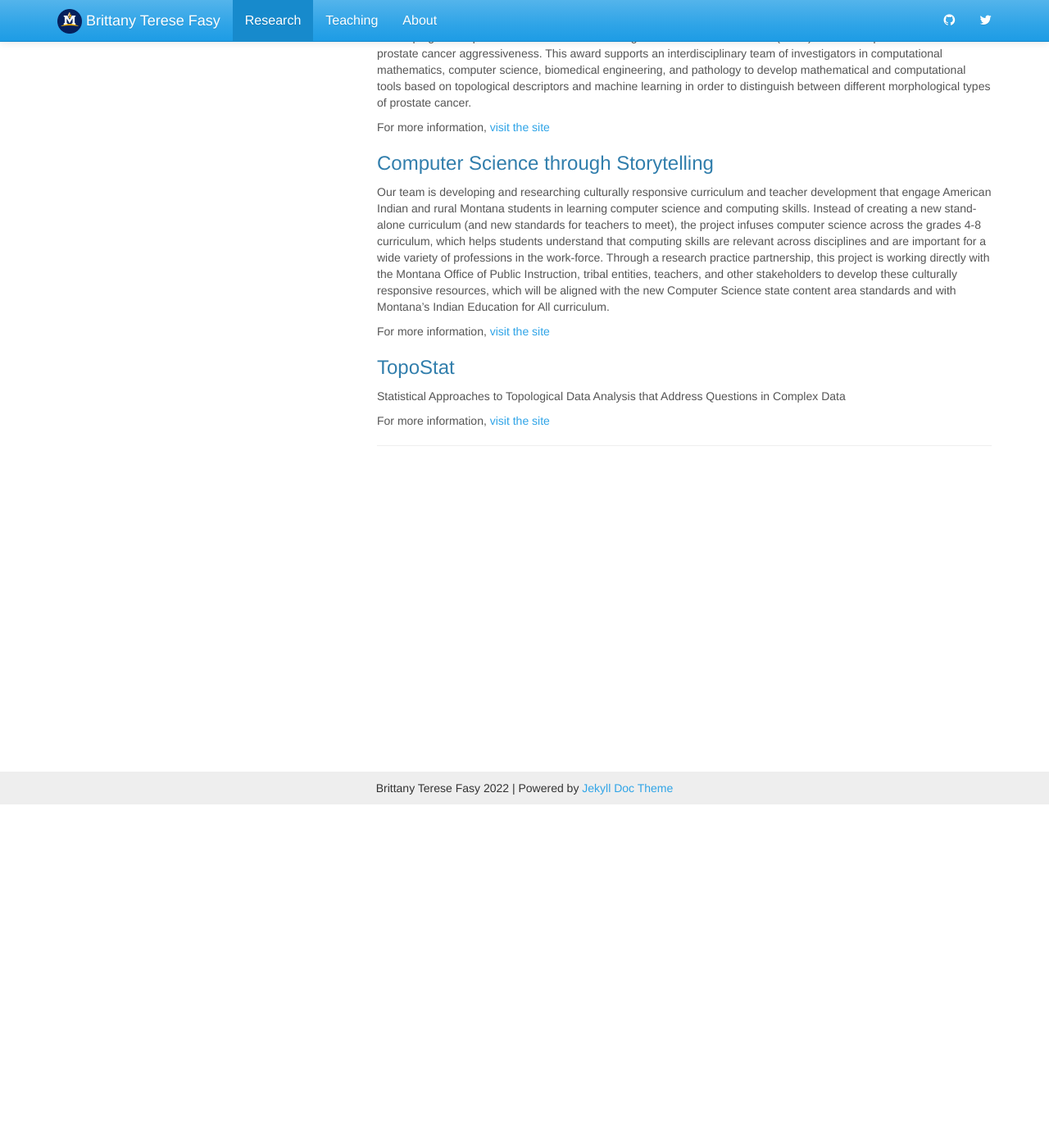
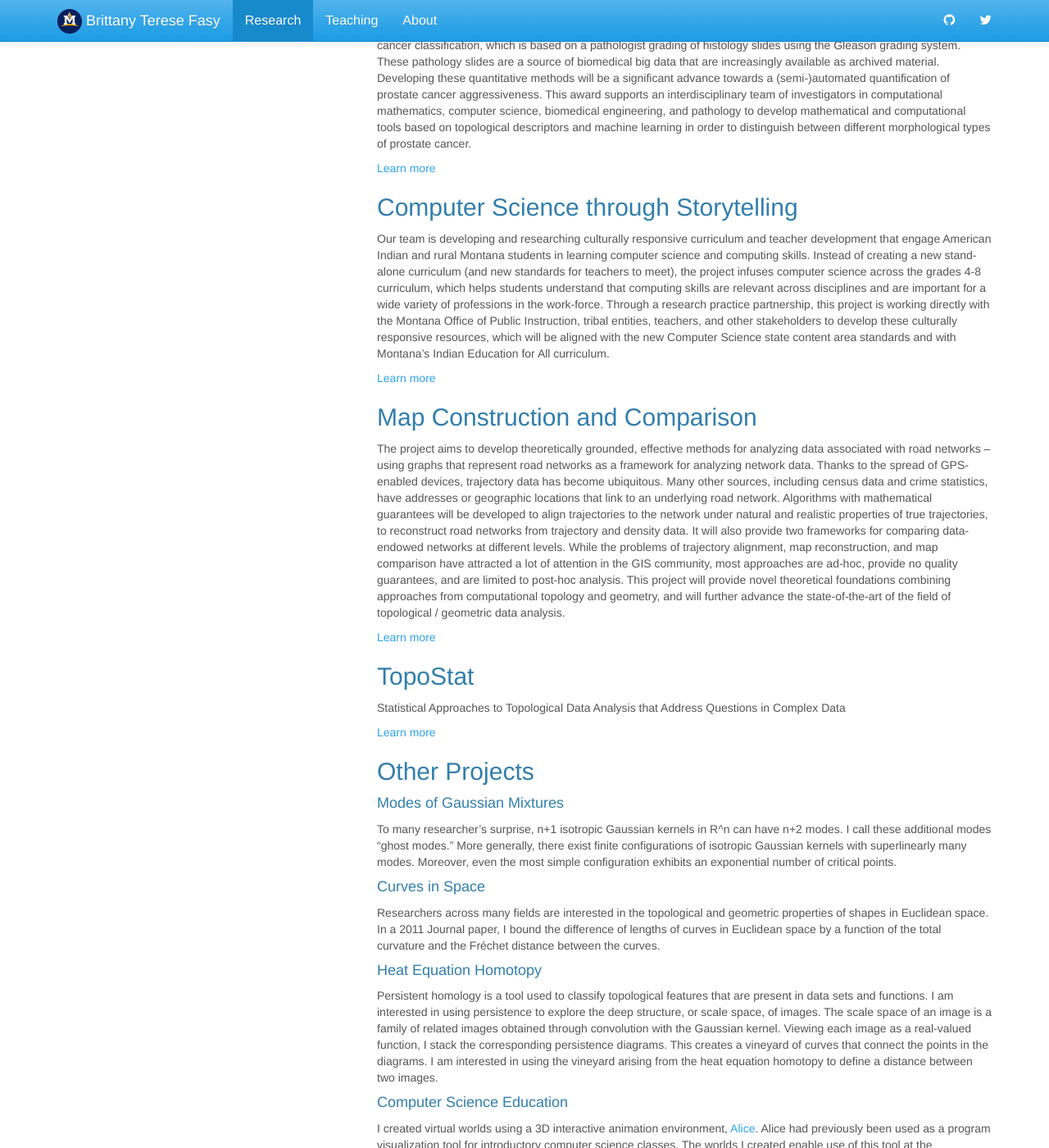
Before and after one commit to compTAG/brittany-fasy, a Jekyll site: the page built from _research/index.md, in a window 1280 px wide and 1400 px high, scrolled down 419 px. Shown: the whole window at 82% size. Built offline with Jekyll 4.4.1, drawn with Linux system fonts in a browser that asks for light colours; some of the changed text lies outside the part shown.

Commit message:
attempt at research page

```diff
--- a/_config.yml
+++ b/_config.yml
@@ -9,7 +9,7 @@ lang: en-US
 
 baseurl: "/brittany-fasy" # the subpath of your site, e.g. /blog/
 url: https://benholmgren.github.io/brittany-fasy # the base hostname & protocol for your site
-git_address: https://github.com/bfasy
+git_address: https://github.com/brittany
 git_edit_address: https://github.com/aksakalli/jekyll-doc-theme/blob/gh-pages
 
 # theme options from https://bootswatch.com/3/
--- a/_research/index.md
+++ b/_research/index.md
@@ -12,20 +12,65 @@ and in her <a href="../../assets/fasy-brittany-rsrch-stmt.pdf">formal research s
 
 # Projects
 
-### Quantifying Morphologic Phenotypes in Prostate Cancer - Developing Topological Descriptors for Machine Learning Algorithms (QuBBD)
+## Quantifying Morphologic Phenotypes in Prostate Cancer - Developing Topological Descriptors for Machine Learning Algorithms (QuBBD)
 
 The long-term goal of this project is to develop quantitative methodology for detecting geometric and topological features in point clouds extracted from (histology) images. Of particular relevance, this project considers the setting of prostate cancer classification, which is based on a pathologist grading of histology slides using the Gleason grading system. These pathology slides are a source of biomedical big data that are increasingly available as archived material. Developing these quantitative methods will be a significant advance towards a (semi-)automated quantification of prostate cancer aggressiveness. This award supports an interdisciplinary team of investigators in computational mathematics, computer science, biomedical engineering, and pathology to develop mathematical and computational tools based on topological descriptors and machine learning in order to distinguish between different morphological types of prostate cancer.
 
-For more information, [visit the site](https://www.cs.tulane.edu/~carola/research/qubbd.html)
+[Learn more](https://www.cs.tulane.edu/~carola/research/qubbd.html)
 
-### Computer Science through Storytelling
+## Computer Science through Storytelling
 
 Our team is developing and researching culturally responsive curriculum and teacher development that engage American Indian and rural Montana students in learning computer science and computing skills. Instead of creating a new stand-alone curriculum (and new standards for teachers to meet), the project infuses computer science across the grades 4-8 curriculum, which helps students understand that computing skills are relevant across disciplines and are important for a wide variety of professions in the work-force. Through a research practice partnership, this project is working directly with the Montana Office of Public Instruction, tribal entities, teachers, and other stakeholders to develop these culturally responsive resources, which will be aligned with the new Computer Science state content area standards and with Montana's Indian Education for All curriculum.
 
-For more information, [visit the site](https://www.montana.edu/storytelling/)
+[Learn more](https://www.montana.edu/storytelling/)
 
-### TopoStat
+## Map Construction and Comparison
+
+The project aims to develop theoretically grounded, effective methods for analyzing data associated with road networks -- using graphs that represent road networks as a framework for analyzing network data. Thanks to the spread of GPS-enabled devices, trajectory data has become ubiquitous. Many other sources, including census data and crime statistics, have addresses or geographic locations that link to an underlying road network. Algorithms with mathematical guarantees will be developed to align trajectories to the network under natural and realistic properties of true trajectories, to reconstruct road networks from trajectory and density data. It will also provide two frameworks for comparing data-endowed networks at different levels. While the problems of trajectory alignment, map reconstruction, and map comparison have attracted a lot of attention in the GIS community, most approaches are ad-hoc, provide no quality guarantees, and are limited to post-hoc analysis. This project will provide novel theoretical foundations combining approaches from computational topology and geometry, and will further advance the state-of-the-art of the field of topological / geometric data analysis.
+
+[Learn more](https://www.cs.tulane.edu/~carola/research/roadNetworkData.html)
+
+## TopoStat
 
 Statistical Approaches to Topological Data Analysis that Address Questions in Complex Data
 
-For more information, [visit the site](https://comptag.github.io/topostat/)
+[Learn more](https://comptag.github.io/topostat/)
+
+## Other Projects
+
+#### Modes of Gaussian Mixtures
+
+To many researcher's surprise, n+1 isotropic Gaussian kernels in R^n can have n+2 modes.
+I call these additional modes "ghost modes." More generally, there exist finite configurations of isotropic Gaussian kernels with superlinearly many modes.
+Moreover, even the most simple configuration exhibits an exponential number of critical points.
+
+#### Curves in Space
+
+Researchers across many fields are interested in the topological and geometric properties of shapes in Euclidean space.
+In a 2011 Journal paper, I bound the difference of lengths of curves in Euclidean space by a function of the total
+curvature and the Fréchet distance between the curves.
+
+#### Heat Equation Homotopy
+
+Persistent homology is a tool used to classify topological features that are present in data sets and functions.
+I am interested in using persistence to explore the deep structure, or scale space, of images.
+The scale space of an image is a family of related images obtained through convolution with the Gaussian kernel.
+Viewing each image as a real-valued function, I stack the corresponding persistence diagrams.
+This creates a vineyard of curves that connect the points in the diagrams.
+I am interested in using the vineyard arising from the heat equation homotopy to define a distance between two images.
+
+#### Computer Science Education
+
+I created virtual worlds using a 3D interactive animation environment, [Alice](http://www.alice.org/).
+Alice had previously been used as a program visualization tool for introductory computer science classes.
+The worlds I created enable use of this tool at the intermediate programming level by introducing the concepts of lists and arrays.
+This research has provoked interest in expanding the use of Alice to higher level CS courses.
+
+#### Homotopy Classification Problems
+
+A basic problem in mathematics is the classification problem.
+In group theory we have the Classification Problem for Groups: Given a collection G of groups, classify the groups G in G up to isomorphism.
+And in homotopy theory, we have the Homotopy Classification Problem for Spaces:
+Given a collection T of topological spaces, classify the spaces X in T up to homotopy equivalence.
+In some cases, these classification problems are actually equivalent.
+I am interested in understanding these cases. In particular, I look at examples classifying groups by the centralizers and classifying the path components of function spaces.
```
Also changed, not shown: _research/other.md (deleted, +0 -73 lines), _research/roads.md (deleted, +0 -39 lines), _research/topstat.md (deleted, +0 -42 lines), README.md, 11 other files.
